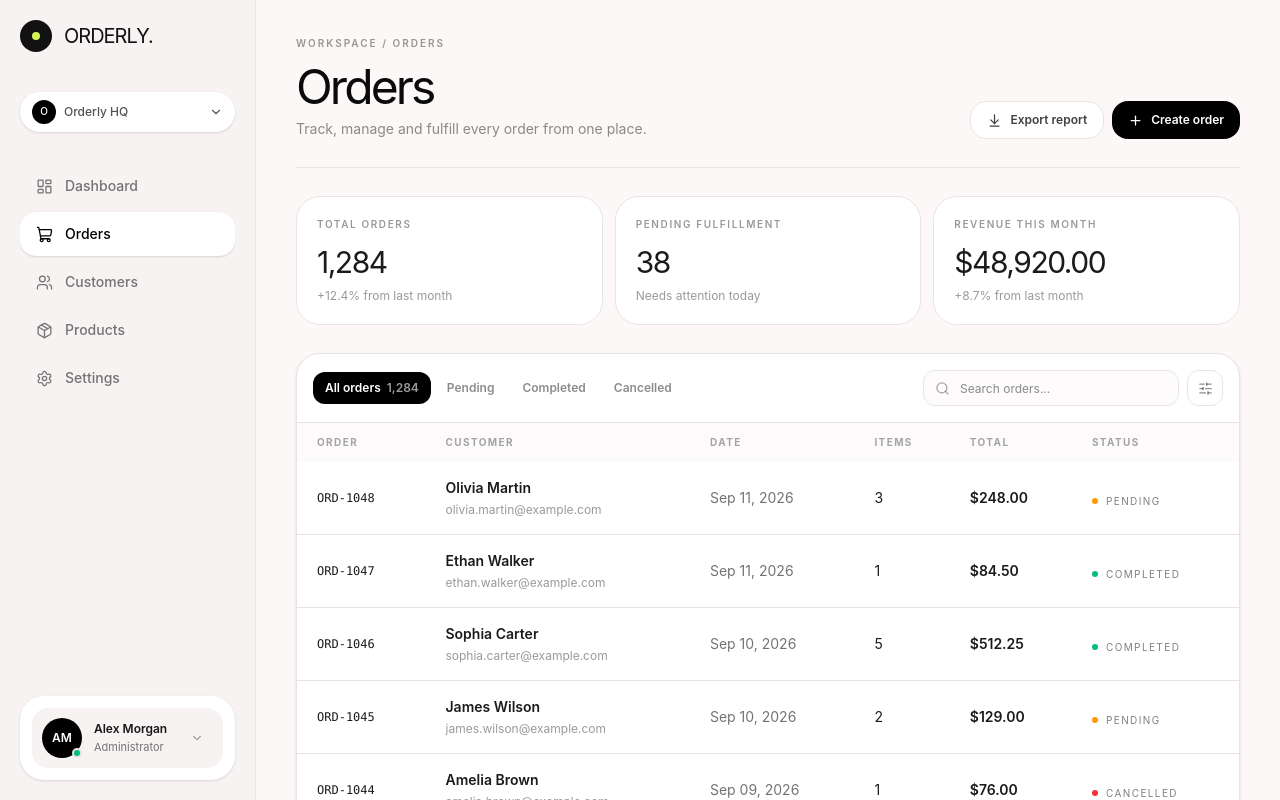
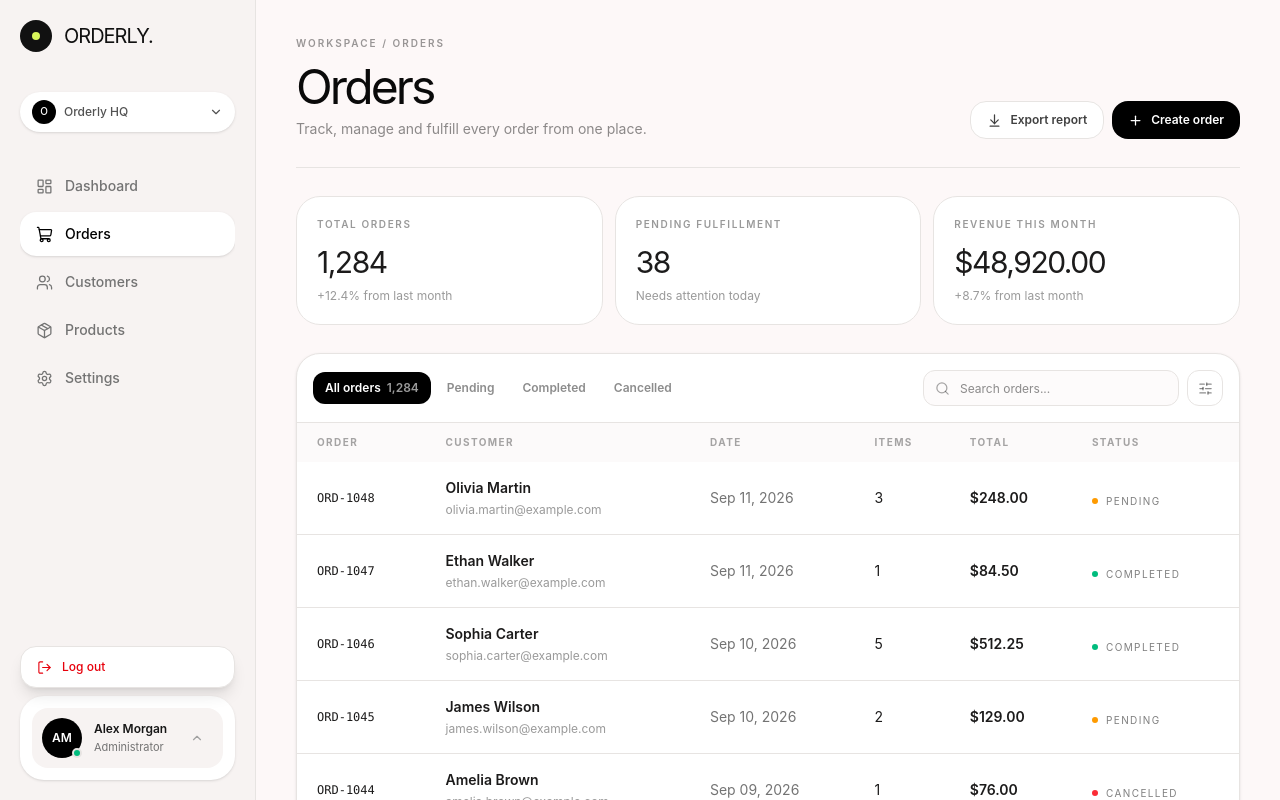
Before and after one commit to byPronox/Order-Management-System, a Next.js app in the folder frontend/: page /orders in a window 1280 px wide. Both pictures are taken after a click on the button 197 px from the left and 738 px from the top of the page. Built offline with nearby package versions, Linux system fonts and the light colour scheme.

Commit message:
add side bar log aout

```diff
--- a/frontend/components/dashboard/sidebar.tsx
+++ b/frontend/components/dashboard/sidebar.tsx
@@ -1,8 +1,9 @@
 "use client"
 
+import { useState, useRef, useEffect } from "react"
 import Link from "next/link"
-import { usePathname } from "next/navigation"
-import { Box, ChevronDown, LayoutDashboard, Package, Settings, ShoppingCart, Users } from "lucide-react"
+import { usePathname, useRouter } from "next/navigation"
+import { Box, ChevronDown, LayoutDashboard, LogOut, Package, Settings, ShoppingCart, Users } from "lucide-react"
 import { BrandMark } from "@/components/brand-mark"
 
 const navigation = [
@@ -15,6 +16,28 @@ const navigation = [
 
 export function DashboardSidebar() {
   const pathname = usePathname()
+  const router = useRouter()
+  const [menuOpen, setMenuOpen] = useState(false)
+  const menuRef = useRef<HTMLDivElement>(null)
+
+  useEffect(() => {
+    function handleClickOutside(event: MouseEvent) {
+      if (menuRef.current && !menuRef.current.contains(event.target as Node)) {
+        setMenuOpen(false)
+      }
+    }
+    document.addEventListener("mousedown", handleClickOutside)
+    return () => document.removeEventListener("mousedown", handleClickOutside)
+  }, [])
+
+  async function handleLogout() {
+    try {
+      await fetch("/api/auth/logout", { method: "POST" })
+    } finally {
+      router.push("/login")
+      router.refresh()
+    }
+  }
 
   return (
     <aside className="flex w-full shrink-0 flex-col border-b border-black/8 bg-[#f7f3f2] px-4 py-5 lg:sticky lg:top-0 lg:h-screen lg:w-64 lg:border-b-0 lg:border-r lg:px-5">
@@ -33,7 +56,18 @@ export function DashboardSidebar() {
           </Link>
         })}
       </nav>
-      <div className="mt-auto hidden rounded-2xl bg-white p-3 shadow-sm lg:block">
+      <div className="relative mt-auto hidden rounded-2xl bg-white p-3 shadow-sm lg:block" ref={menuRef}>
+        {menuOpen && (
+          <div className="absolute bottom-full left-0 mb-2 w-full overflow-hidden rounded-xl border border-black/8 bg-white shadow-lg">
+            <button
+              onClick={handleLogout}
+              className="flex w-full items-center gap-2.5 px-4 py-3 text-left text-xs font-medium text-red-600 transition hover:bg-red-50"
+            >
+              <LogOut size={15} strokeWidth={1.8} aria-hidden="true" />
+              Log out
+            </button>
+          </div>
+        )}
         <div className="flex items-center gap-3 rounded-xl bg-[#f7f3f2] p-2.5">
           <div className="relative grid size-10 shrink-0 place-items-center rounded-full bg-black text-xs font-semibold text-white" aria-hidden="true">
             AM
@@ -43,8 +77,13 @@ export function DashboardSidebar() {
             <p className="truncate text-xs font-semibold text-neutral-900">Alex Morgan</p>
             <p className="mt-0.5 truncate text-[11px] text-neutral-500">Administrator</p>
           </div>
-          <button className="grid size-8 place-items-center rounded-lg text-neutral-400 transition hover:bg-white hover:text-neutral-900" aria-label="Open account menu">
-            <ChevronDown size={14} />
+          <button
+            onClick={() => setMenuOpen((prev) => !prev)}
+            className="grid size-8 place-items-center rounded-lg text-neutral-400 transition hover:bg-white hover:text-neutral-900"
+            aria-label="Open account menu"
+            aria-expanded={menuOpen}
+          >
+            <ChevronDown size={14} className={`transition-transform ${menuOpen ? "rotate-180" : ""}`} />
           </button>
         </div>
       </div>
```
